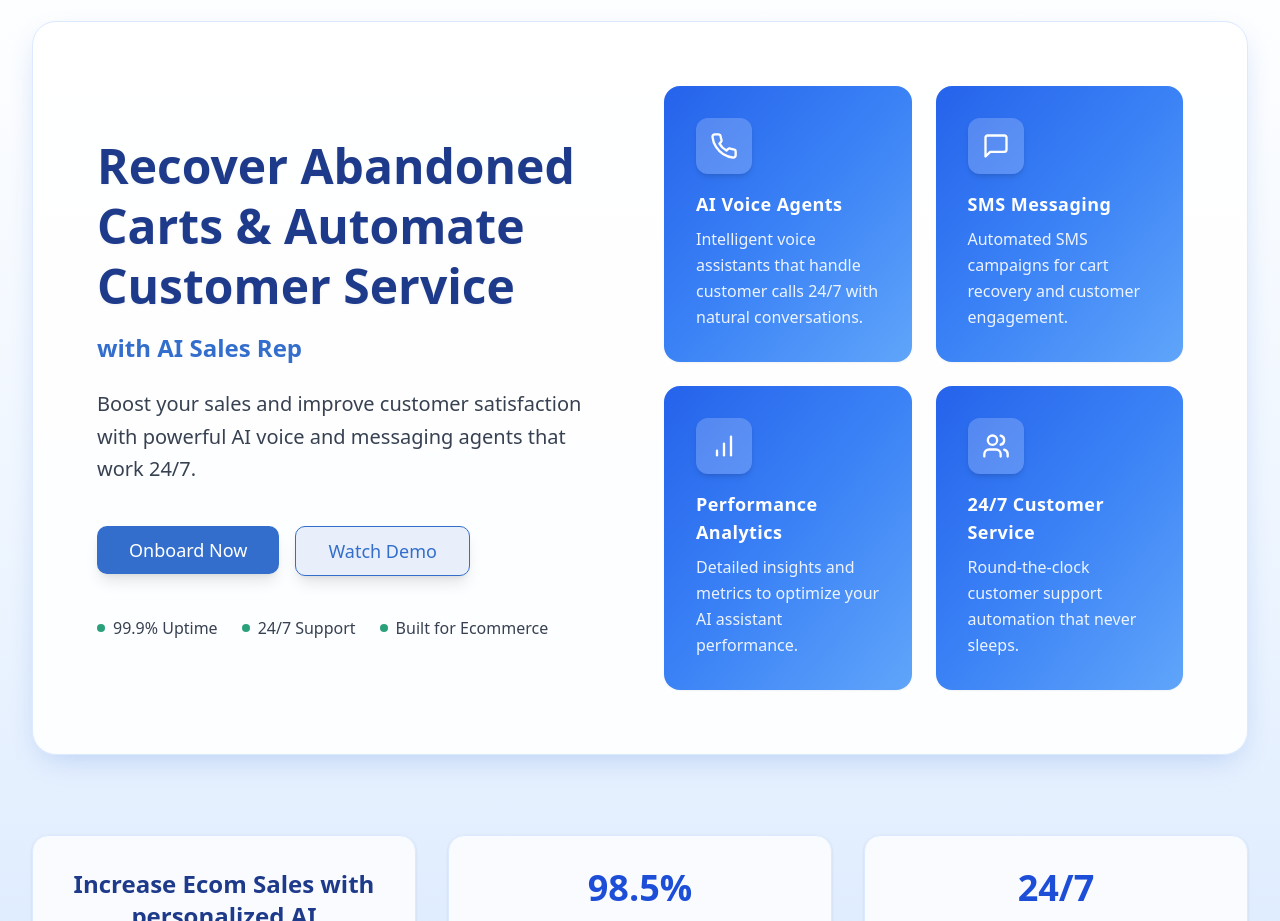
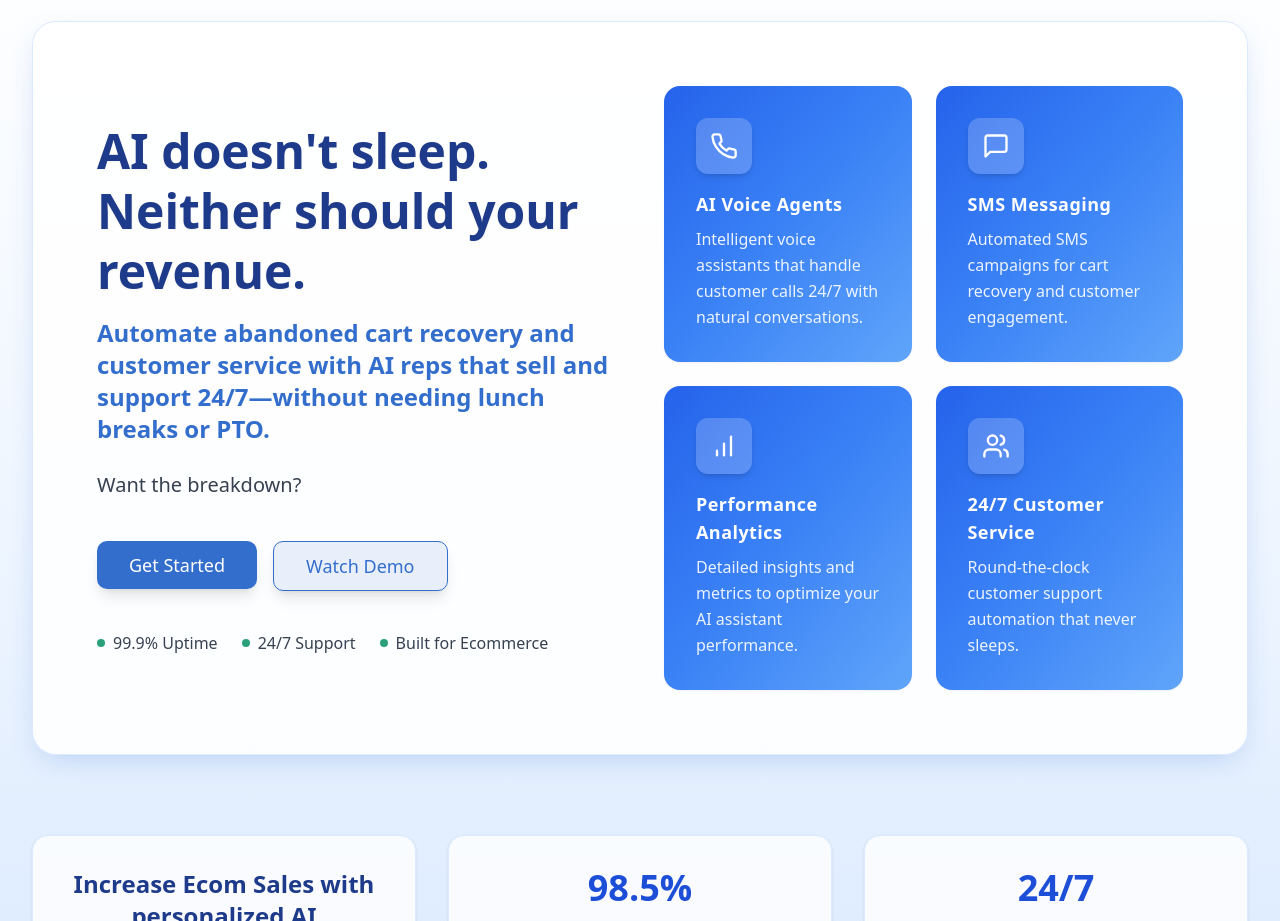
Before and after one commit to razajohri/lunalink-real, a React (Vite) app: page / in a window 1280 px wide. Shown: the part 940-1861 px from the top of the page. Built offline with nearby package versions, Linux system fonts and the light colour scheme.

Commit message:
odsjfdfo

```diff
--- a/src/pages/Welcome.tsx
+++ b/src/pages/Welcome.tsx
@@ -56,14 +56,14 @@ const Welcome = () => {
               <div className="space-y-6">
                 <div className="space-y-4">
                   <h2 className="text-5xl font-extrabold text-blue-900 dark:text-blue-200 leading-tight drop-shadow-sm">
-                    Recover Abandoned Carts & Automate Customer Service
+                    AI doesn't sleep. Neither should your revenue.
                   </h2>
                   <h3 className="text-2xl font-semibold text-primary">
-                    with AI Sales Rep
+                    Automate abandoned cart recovery and customer service with AI reps that sell and support 24/7—without needing lunch breaks or PTO.
                   </h3>
                 </div>
                 <p className="text-xl font-medium text-gray-700 dark:text-gray-300 leading-relaxed">
-                  Boost your sales and improve customer satisfaction with powerful AI voice and messaging agents that work 24/7.
+                  Want the breakdown?
                 </p>
               </div>
               <div className="flex flex-col sm:flex-row gap-4">
@@ -73,7 +73,7 @@ const Welcome = () => {
                   onClick={handleOnboardNow}
                   disabled={isStarting}
                 >
-                  {isStarting ? "Starting..." : "Onboard Now"}
+                  {isStarting ? "Starting..." : "Get Started"}
                 </Button>
                 <Button
                   size="lg"
```
